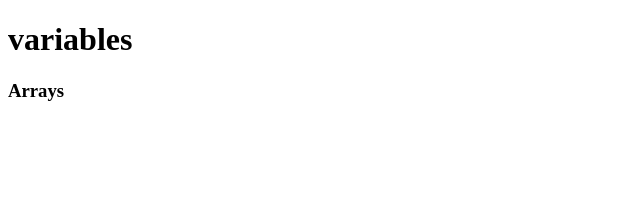
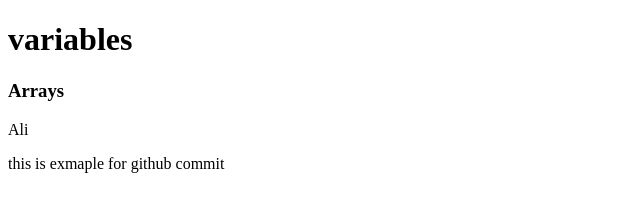
Before and after one commit to Alisimran95/exampleRepo1, a plain HTML site: page index.html in a window 1280 px wide. Shown: the whole page, without its empty margins (0-640 px from the left). Drawn offline with Linux system fonts and the light colour scheme.

Commit message:
github commit for

```diff
--- a/index.html
+++ b/index.html
@@ -9,5 +9,7 @@
 <body>
     <h1>variables</h1>
     <h3>Arrays</h3>
+    <p>Ali</p>
+    <p>this is exmaple for github commit</p>
 </body>
 </html>
```
